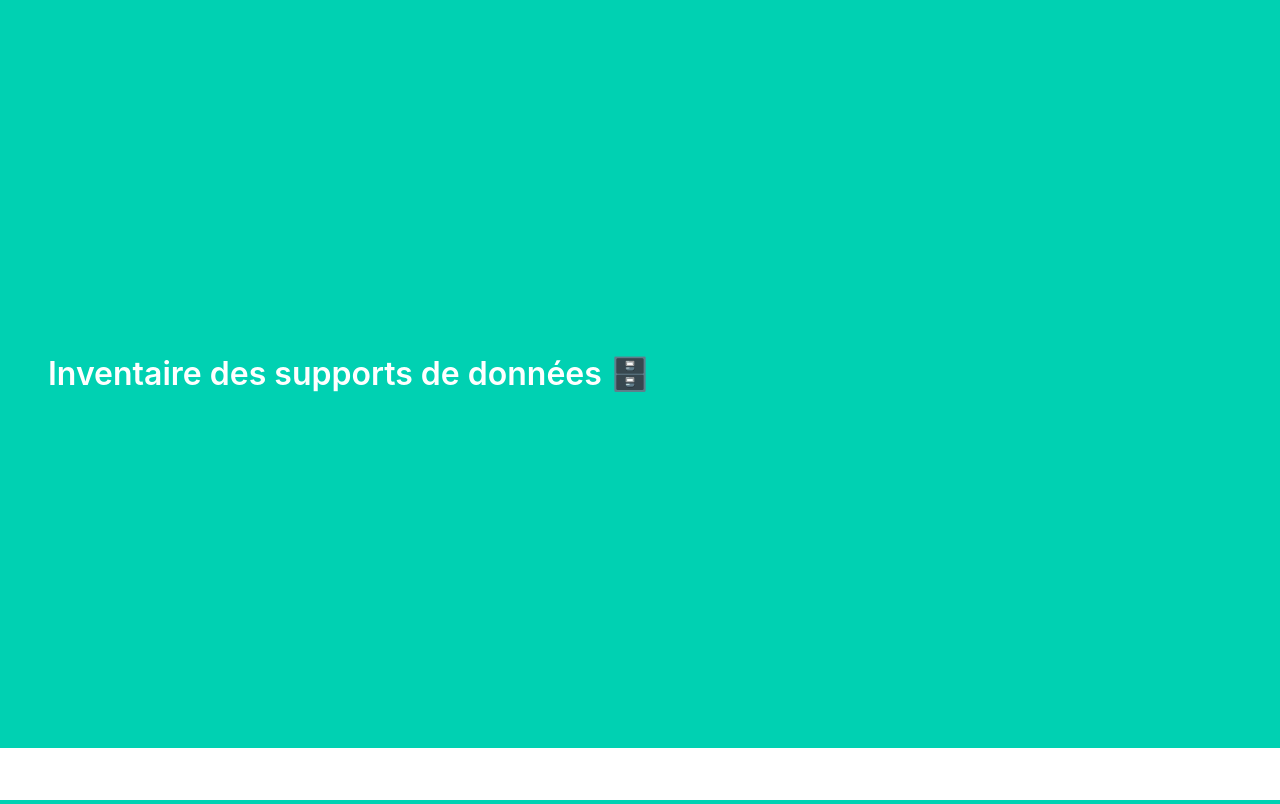
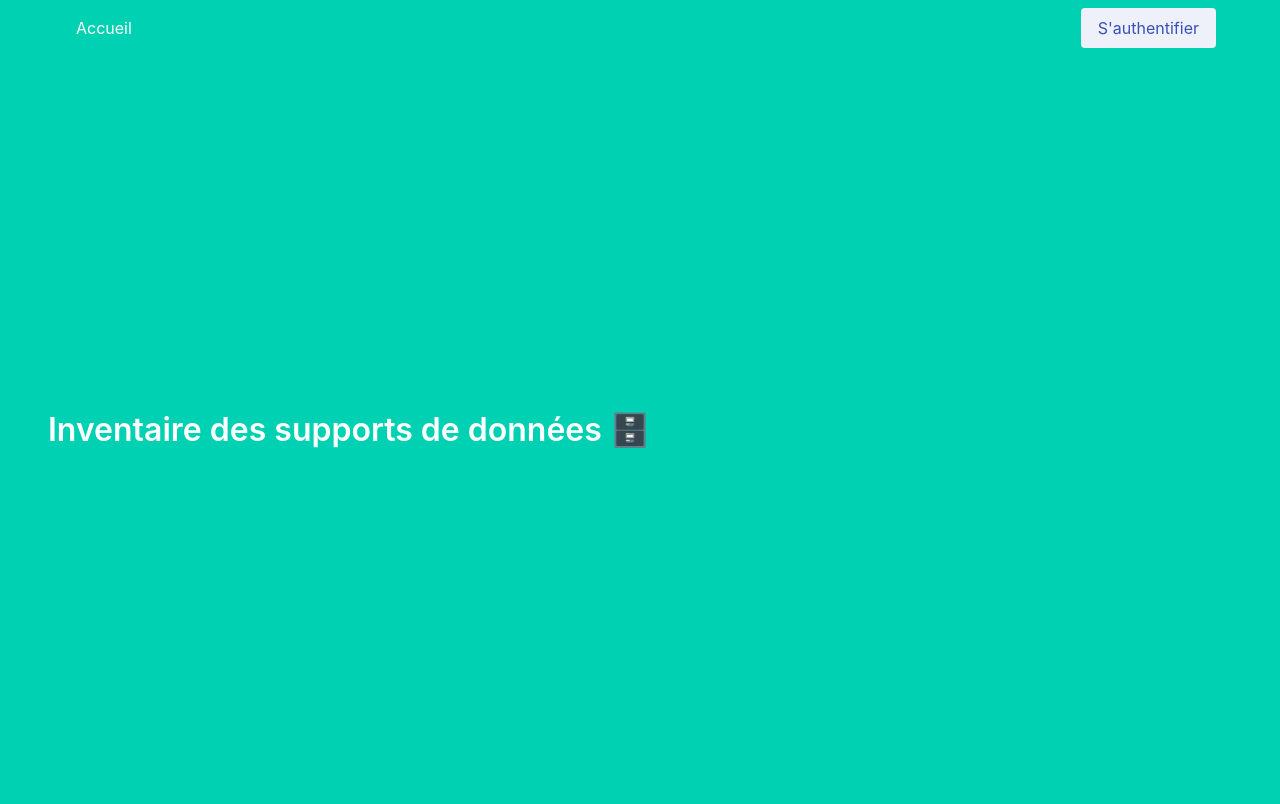
Before and after one commit to em1le/scaleway-test, a Django app: page / in a window 1280 px wide. Run offline with Django 4.2, Linux system fonts and the light colour scheme.

Commit message:
Update navbar.html

```diff
--- a/templates/includes/navbar.html
+++ b/templates/includes/navbar.html
@@ -1,10 +1,24 @@
-<!DOCTYPE html>
-<html lang="en">
-<head>
-    <meta charset="UTF-8">
-    <title>Title</title>
-</head>
-<body>
+{% load static %}
+<nav class="navbar is-primary">
+  <div class="container">
+    <div id="navMenu" class="navbar-menu">
+      <div class="navbar-start">
+        <a class="navbar-item" href="{% url 'index' %}">
+          Accueil
+        </a>
+      </div>
 
-</body>
-</html>
+      <div class="navbar-end">
+        <div class="navbar-item">
+          <div class="buttons">
+            {% if user.is_authenticated %}
+              <a class="button is-link is-light" href="{% url 'logout' %}">Se déconnecter</a>
+            {% else %}
+              <a class="button is-link is-light" href="{% url 'login' %}">S'authentifier</a>
+            {% endif %}
+          </div>
+        </div>
+      </div>
+    </div>
+  </div>
+</nav>
```
